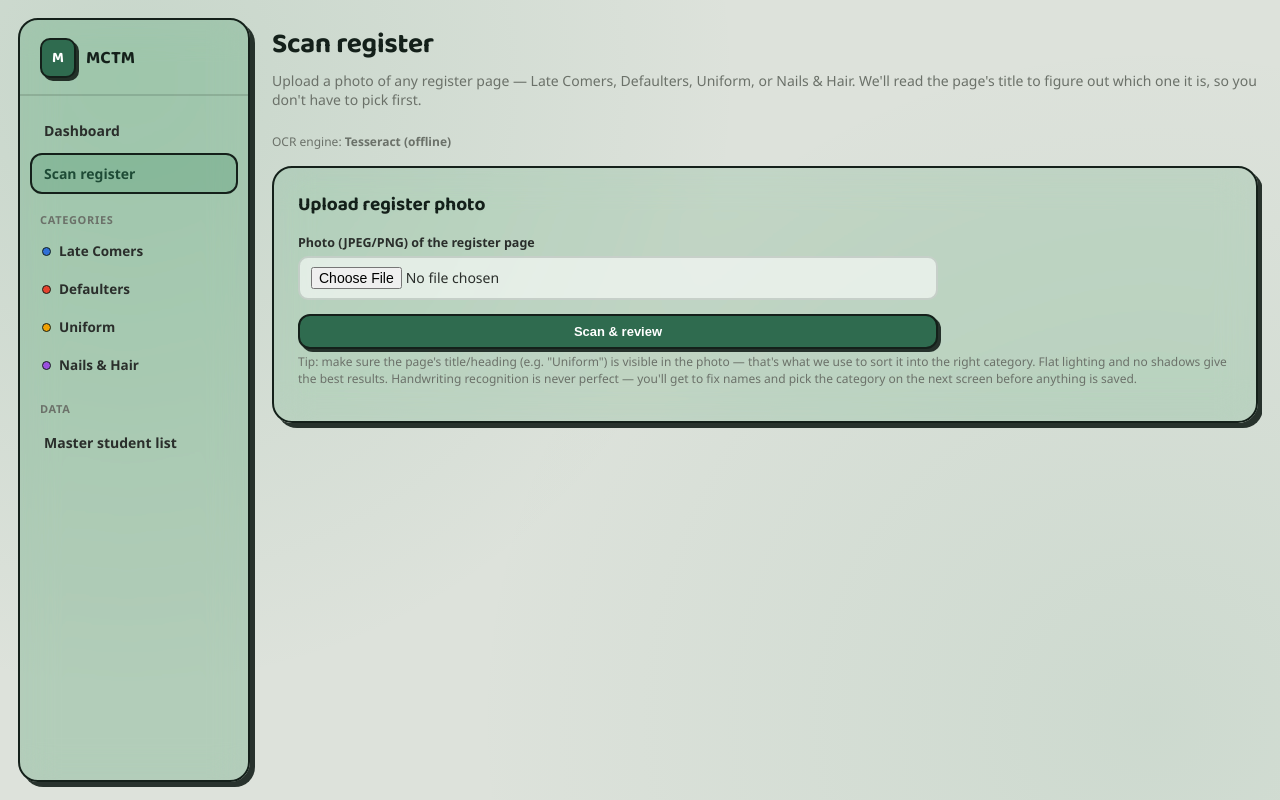
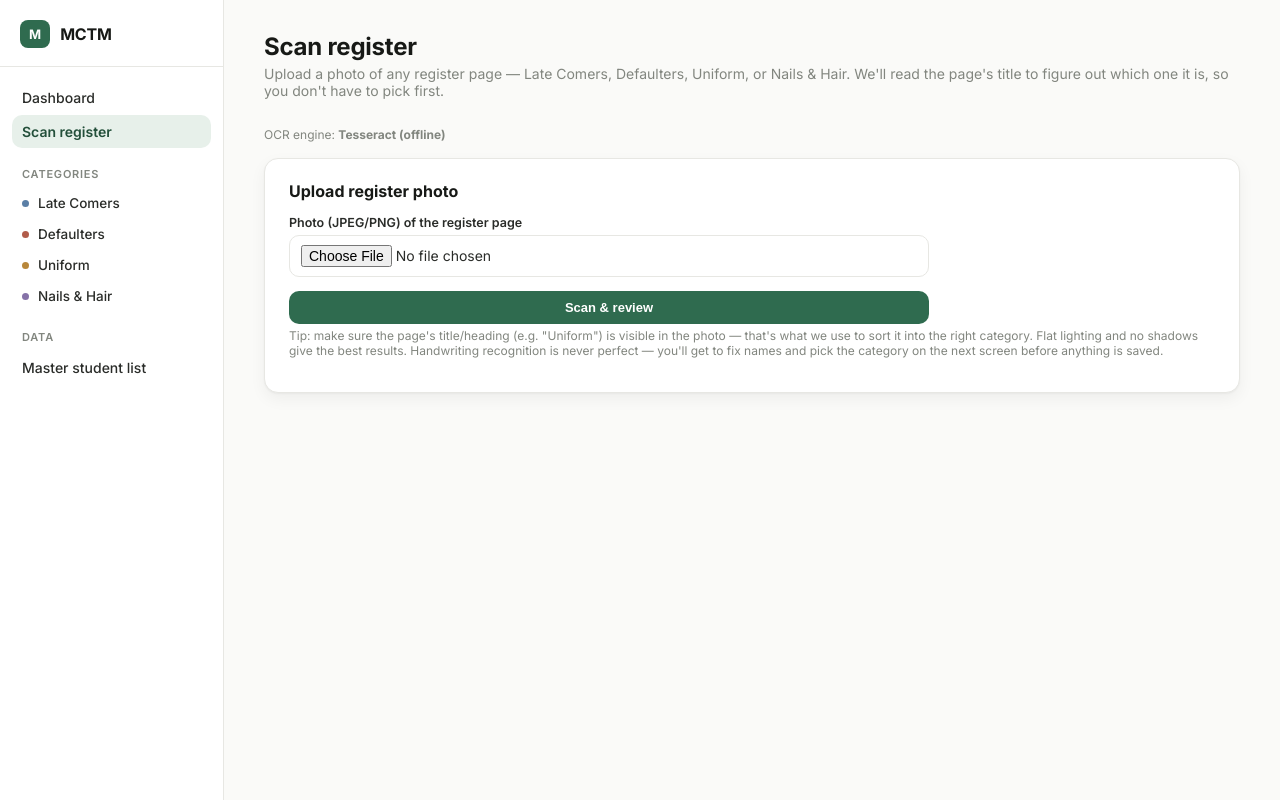
Before and after one commit to ArunAlagappan-2010/SCDT, a Flask app: page /scan in a window 1280 px wide. Run offline with Flask 3, Linux system fonts and the light colour scheme.

Commit message:
Switch from comic/glass styling to a clean minimalist look
Dropped the bold ink borders, flat offset "pop" shadows, backdrop blur,
and playful Baloo 2 display font in favor of a restrained SaaS-dashboard
aesthetic: white cards on an off-white background, thin 1px borders,
soft subtle shadows, and Inter for consistent typography throughout.

Category colors are now muted/desaturated instead of comic-bright, and
category cards get a thin 3px top accent instead of a full colored
outline -- color-coded without shouting. The dark filled column-header
pills became plain uppercase labels with a thin underline, matching the
rest of the app's quieter tone. Gauge chart toned down to match (thinner
stroke, border-color track instead of near-black).

Co-Authored-By: Claude Sonnet 5 <noreply@anthropic.com>

```diff
--- a/app.py
+++ b/app.py
@@ -63,26 +63,26 @@ USING_GEMINI = bool(GEMINI_API_KEY)
 CATEGORIES = {
     "LateComers": {
         "label": "Late Comers",
-        "color": "#2F6FD6",
-        "light": "#DCE7FA",
+        "color": "#5B7FA6",
+        "light": "#EAEFF4",
         "extra_fields": [("Time", "text"), ("Reason", "text")],
     },
     "Defaulters": {
         "label": "Defaulters",
-        "color": "#E4432D",
-        "light": "#FBDEDA",
+        "color": "#B15C4A",
+        "light": "#F5EBE8",
         "extra_fields": [("Reason", "text")],
     },
     "Uniform": {
         "label": "Uniform",
-        "color": "#F0A202",
-        "light": "#FCEBCB",
+        "color": "#B8873A",
+        "light": "#F4EEE3",
         "extra_fields": [("Issue", "text")],
     },
     "NailsHair": {
         "label": "Nails & Hair",
-        "color": "#9B51E0",
-        "light": "#EEE0F9",
+        "color": "#8672A8",
+        "light": "#EFECF4",
         "extra_fields": [("Issue", "text")],
     },
 }
--- a/static/style.css
+++ b/static/style.css
@@ -1,20 +1,17 @@
 :root {
   --green: #2F6B4F;
-  --green-dark: #1E4B36;
-  --green-light: #E1F0E6;
-  --ink: #2A2E2B;
-  --ink-strong: #14201A;
-  --muted: #6B7169;
-  --bg: #DDE2DB;
-  --glass: rgba(63, 143, 99, 0.16);
-  --glass-strong: rgba(63, 143, 99, 0.26);
-  --glass-border: var(--ink-strong);
-  --border: rgba(20, 32, 26, 0.14);
-  --radius: 20px;
-  --blur: blur(18px) saturate(160%);
-  --pop: 5px 5px 0 rgba(20, 32, 26, 0.9);
-  --pop-sm: 3px 3px 0 rgba(20, 32, 26, 0.9);
-  --font-display: "Baloo 2", "Segoe UI", Calibri, Arial, sans-serif;
+  --green-dark: #234F3A;
+  --green-light: #E7F0EA;
+  --ink: #2A2C29;
+  --ink-strong: #171916;
+  --muted: #82867F;
+  --bg: #FAFAF8;
+  --card: #FFFFFF;
+  --border: #E7E7E3;
+  --radius: 14px;
+  --radius-sm: 10px;
+  --shadow: 0 1px 2px rgba(20, 20, 16, 0.04), 0 6px 16px rgba(20, 20, 16, 0.05);
+  --font: "Inter", "Segoe UI", Calibri, Arial, sans-serif;
 }
 
 * { box-sizing: border-box; }
@@ -23,177 +20,160 @@ html, body { height: 100%; }
 
 body {
   margin: 0;
-  font-family: "Segoe UI", Calibri, Arial, sans-serif;
+  font-family: var(--font);
   color: var(--ink);
-  background:
-    radial-gradient(circle at 10% 10%, rgba(63, 143, 99, 0.14), transparent 45%),
-    radial-gradient(circle at 90% 90%, rgba(63, 143, 99, 0.10), transparent 50%),
-    var(--bg);
-  background-attachment: fixed;
+  background: var(--bg);
 }
 
-.shell { display: flex; min-height: 100vh; align-items: stretch; padding: 18px; gap: 18px; }
+.shell { display: flex; min-height: 100vh; align-items: stretch; }
 
 .sidebar {
-  width: 232px;
+  width: 224px;
   flex-shrink: 0;
-  background: var(--glass-strong);
-  backdrop-filter: var(--blur);
-  -webkit-backdrop-filter: var(--blur);
-  border: 2.5px solid var(--glass-border);
-  border-radius: var(--radius);
+  background: var(--card);
+  border-right: 1px solid var(--border);
   color: var(--ink);
-  padding: 18px 0;
+  padding: 20px 0;
   display: flex;
   flex-direction: column;
-  box-shadow: var(--pop);
-  height: calc(100vh - 36px);
+  height: 100vh;
   position: sticky;
-  top: 18px;
+  top: 0;
 }
 
-.brand { display: flex; align-items: center; gap: 10px; padding: 0 20px 16px; border-bottom: 2px solid var(--border); margin-bottom: 14px; }
-.brand-mark { background: var(--green); color: #fff; font-family: var(--font-display); font-weight: 700; font-size: 15px; padding: 6px 10px; border-radius: 10px; border: 2px solid var(--ink-strong); box-shadow: var(--pop-sm); }
-.brand-text { font-family: var(--font-display); font-weight: 700; font-size: 18px; letter-spacing: 0.01em; color: var(--ink-strong); }
+.brand { display: flex; align-items: center; gap: 10px; padding: 0 20px 18px; border-bottom: 1px solid var(--border); margin-bottom: 14px; }
+.brand-mark { background: var(--green); color: #fff; font-weight: 700; font-size: 13px; padding: 6px 9px; border-radius: 8px; }
+.brand-text { font-weight: 700; font-size: 16px; letter-spacing: -0.01em; color: var(--ink-strong); }
 
-nav { display: flex; flex-direction: column; gap: 2px; padding: 0 10px; overflow-y: auto; }
+nav { display: flex; flex-direction: column; gap: 1px; padding: 0 12px; overflow-y: auto; }
 
-.nav-group-label { font-size: 11px; text-transform: uppercase; letter-spacing: 0.06em; color: var(--muted); margin: 16px 10px 4px; font-weight: 700; }
+.nav-group-label { font-size: 11px; text-transform: uppercase; letter-spacing: 0.07em; color: var(--muted); margin: 18px 10px 6px; font-weight: 600; }
 
-.nav-link { color: var(--ink); text-decoration: none; padding: 9px 12px; border-radius: 12px; font-size: 14px; font-weight: 600; transition: background 0.15s ease; border: 2px solid transparent; }
-.nav-link:hover { background: rgba(63,143,99,0.14); }
-.nav-link.active { background: var(--glass-strong); color: var(--green-dark); border-color: var(--ink-strong); }
+.nav-link { color: var(--ink); text-decoration: none; padding: 8px 10px; border-radius: var(--radius-sm); font-size: 14px; font-weight: 500; transition: background 0.15s ease, color 0.15s ease; }
+.nav-link:hover { background: var(--bg); }
+.nav-link.active { background: var(--green-light); color: var(--green-dark); font-weight: 600; }
 .nav-link-accent { color: var(--green-dark); }
-.nav-link-accent:hover { background: rgba(63,143,99,0.14); }
+.nav-link-accent:hover { background: var(--green-light); }
 
-.nav-cat { display: flex; gap: 8px; padding: 6px 10px 6px 12px; border-radius: 12px; align-items: center; }
-.nav-cat-dot { width: 9px; height: 9px; border-radius: 50%; background: var(--cat-color); border: 1.5px solid var(--ink-strong); flex-shrink: 0; }
+.nav-cat { display: flex; gap: 9px; padding: 7px 10px; border-radius: var(--radius-sm); align-items: center; }
+.nav-cat-dot { width: 7px; height: 7px; border-radius: 50%; background: var(--cat-color); flex-shrink: 0; }
 .nav-cat-links { display: flex; flex-direction: column; }
-.nav-cat-title { color: var(--ink); text-decoration: none; font-size: 13.5px; font-weight: 600; padding: 3px 0; }
-.nav-cat-title:hover, .nav-cat-title.active { color: var(--green-dark); font-weight: 700; }
+.nav-cat-title { color: var(--ink); text-decoration: none; font-size: 13.5px; font-weight: 500; }
+.nav-cat-title:hover, .nav-cat-title.active { color: var(--green-dark); font-weight: 600; }
 
-.content { flex: 1; padding: 4px 4px 24px; max-width: 1280px; overflow-x: hidden; }
+.content { flex: 1; padding: 32px 40px; max-width: 1280px; overflow-x: hidden; }
 
 .flash-stack { margin-bottom: 18px; display: flex; flex-direction: column; gap: 8px; }
-.flash { padding: 10px 14px; border-radius: 12px; font-size: 14px; border: 2px solid var(--ink-strong); box-shadow: var(--pop-sm); font-weight: 600; }
-.flash-success { background: rgba(63,143,99,0.28); color: var(--green-dark); }
-.flash-error { background: rgba(196, 90, 60, 0.22); color: #8A3A24; }
+.flash { padding: 10px 14px; border-radius: var(--radius-sm); font-size: 14px; border: 1px solid var(--border); font-weight: 500; }
+.flash-success { background: var(--green-light); color: var(--green-dark); border-color: rgba(47,107,79,0.2); }
+.flash-error { background: #F7ECEA; color: #8A3E2C; border-color: rgba(138,62,44,0.2); }
 
-h1 { font-family: var(--font-display); font-size: 28px; margin: 0 0 4px; color: var(--ink-strong); letter-spacing: -0.01em; }
-.subtitle { color: var(--muted); font-size: 14px; margin: 0 0 24px; }
+h1 { font-size: 24px; font-weight: 700; margin: 0 0 4px; color: var(--ink-strong); letter-spacing: -0.01em; }
+.subtitle { color: var(--muted); font-size: 14px; margin: 0 0 28px; }
 
 .kpi-actions { display: flex; gap: 8px; margin-top: 12px; }
 
-.btn { display: inline-block; padding: 8px 16px; border-radius: 12px; font-size: 13px; text-decoration: none; font-weight: 700; border: 2px solid var(--ink-strong); cursor: pointer; transition: transform 0.08s ease; box-shadow: var(--pop-sm); }
-.btn:active { transform: translate(2px, 2px); box-shadow: 1px 1px 0 rgba(20,32,26,0.9); }
+.btn { display: inline-block; padding: 8px 14px; border-radius: var(--radius-sm); font-size: 13px; text-decoration: none; font-weight: 600; border: 1px solid transparent; cursor: pointer; transition: background 0.15s ease, border-color 0.15s ease; }
 .btn-primary { background: var(--green); color: #fff; }
 .btn-primary:hover { background: var(--green-dark); }
-.btn-outline { background: rgba(255,255,255,0.5); backdrop-filter: var(--blur); -webkit-backdrop-filter: var(--blur); color: var(--ink); }
-.btn-outline:hover { background: var(--glass); color: var(--green-dark); }
+.btn-outline { background: #fff; border-color: var(--border); color: var(--ink); }
+.btn-outline:hover { border-color: var(--green); color: var(--green-dark); }
 .btn-cat { color: #fff; }
 
 .panel {
-  background: var(--glass); backdrop-filter: var(--blur); -webkit-backdrop-filter: var(--blur);
-  border: 2.5px solid var(--glass-border); border-radius: var(--radius); padding: 22px 24px; margin-bottom: 22px;
-  box-shadow: var(--pop);
+  background: var(--card); border: 1px solid var(--border); border-radius: var(--radius);
+  padding: 22px 24px; margin-bottom: 20px; box-shadow: var(--shadow);
 }
-.panel h2 { font-family: var(--font-display); margin: 0 0 14px; font-size: 19px; color: var(--ink-strong); display: flex; justify-content: space-between; align-items: center; }
+.panel h2 { margin: 0 0 14px; font-size: 16px; font-weight: 700; color: var(--ink-strong); display: flex; justify-content: space-between; align-items: center; }
 
 .bar-row { display: grid; grid-template-columns: 130px 1fr 40px; align-items: center; gap: 10px; margin-bottom: 10px; font-size: 13px; }
-.bar-track { background: rgba(255,255,255,0.5); border: 2px solid var(--ink-strong); border-radius: 8px; height: 14px; overflow: hidden; }
-.bar-fill { height: 100%; }
+.bar-track { background: var(--bg); border: 1px solid var(--border); border-radius: 6px; height: 10px; overflow: hidden; }
+.bar-fill { height: 100%; border-radius: 6px; }
 
 table { width: 100%; border-collapse: collapse; font-size: 13.5px; }
-th, td { text-align: left; padding: 8px 10px; border-bottom: 1.5px solid var(--border); }
-th { color: var(--muted); font-weight: 700; font-size: 12px; text-transform: uppercase; letter-spacing: 0.03em; }
-tr:hover td { background: rgba(63,143,99,0.08); }
+th, td { text-align: left; padding: 9px 10px; border-bottom: 1px solid var(--border); }
+th { color: var(--muted); font-weight: 600; font-size: 11.5px; text-transform: uppercase; letter-spacing: 0.04em; }
+tr:hover td { background: var(--bg); }
 
-.tag { display: inline-block; padding: 2px 8px; border-radius: 12px; font-size: 11px; font-weight: 700; border: 1.5px solid currentColor; }
+.tag { display: inline-block; padding: 2px 9px; border-radius: 20px; font-size: 11px; font-weight: 600; }
 
 .form-grid { display: grid; grid-template-columns: repeat(2, 1fr); gap: 14px; max-width: 640px; }
 .form-grid.full { grid-template-columns: 1fr; }
 .field { display: flex; flex-direction: column; gap: 5px; }
 .field.span2 { grid-column: 1 / -1; }
-label { font-size: 12.5px; font-weight: 700; color: var(--ink); }
+label { font-size: 12.5px; font-weight: 600; color: var(--ink); }
 input[type=text], input[type=date], input[type=file], select, textarea {
-  padding: 9px 11px; border: 2px solid var(--border); border-radius: 10px; font-size: 14px; font-family: inherit;
-  background: rgba(255,255,255,0.6); color: var(--ink);
+  padding: 9px 11px; border: 1px solid var(--border); border-radius: var(--radius-sm); font-size: 14px; font-family: inherit;
+  background: #fff; color: var(--ink);
 }
-input[type=text]:focus, select:focus, textarea:focus { outline: none; border-color: var(--green); background: rgba(255,255,255,0.9); }
+input[type=text]:focus, select:focus, textarea:focus { outline: none; border-color: var(--green); box-shadow: 0 0 0 3px rgba(47,107,79,0.1); }
 textarea { resize: vertical; min-height: 60px; }
 
 .autocomplete-wrap { position: relative; }
 .autocomplete-list {
   position: absolute; z-index: 20; top: 100%; left: 0; right: 0; margin-top: 4px; max-height: 220px; overflow-y: auto; display: none;
-  background: rgba(255,255,255,0.9); backdrop-filter: var(--blur); -webkit-backdrop-filter: var(--blur);
-  border: 2px solid var(--ink-strong); border-radius: 12px; box-shadow: var(--pop-sm);
+  background: #fff; border: 1px solid var(--border); border-radius: var(--radius-sm); box-shadow: var(--shadow);
 }
 .autocomplete-list.open { display: block; }
 .autocomplete-item { padding: 8px 12px; cursor: pointer; font-size: 13.5px; }
 .autocomplete-item:hover, .autocomplete-item.active { background: var(--green-light); }
 .autocomplete-item .meta { color: var(--muted); font-size: 11.5px; }
 
-.tabs { display: flex; gap: 4px; margin-bottom: 20px; }
-.tabs a { padding: 8px 16px; border-radius: 12px 12px 0 0; text-decoration: none; color: var(--muted); font-size: 13.5px; font-weight: 700; border: 2px solid transparent; }
-.tabs a.active { color: var(--green-dark); background: var(--glass-strong); border-color: var(--ink-strong); border-bottom-color: transparent; }
+.tabs { display: flex; gap: 4px; margin-bottom: 20px; border-bottom: 1px solid var(--border); }
+.tabs a { padding: 8px 4px; margin-right: 20px; text-decoration: none; color: var(--muted); font-size: 13.5px; font-weight: 600; border-bottom: 2px solid transparent; }
+.tabs a.active { color: var(--green-dark); border-bottom-color: var(--green); }
 
 .review-table td { vertical-align: top; }
 .review-table input[type=text] { width: 100%; }
-.raw-text { font-family: Consolas, monospace; font-size: 12px; color: var(--muted); background: rgba(255,255,255,0.5); padding: 4px 6px; border-radius: 6px; }
+.raw-text { font-family: Consolas, monospace; font-size: 12px; color: var(--muted); background: var(--bg); padding: 4px 6px; border-radius: 5px; }
 .small-note { font-size: 12px; color: var(--muted); margin-top: 4px; }
-.warn-box { background: rgba(230, 170, 100, 0.35); color: #6B4413; padding: 12px 14px; border-radius: 12px; font-size: 13.5px; margin-bottom: 16px; border: 2px solid var(--ink-strong); font-weight: 600; }
-.notice-box { background: rgba(63,143,99,0.22); color: var(--green-dark); padding: 12px 14px; border-radius: 12px; font-size: 13.5px; margin-bottom: 16px; border: 2px solid var(--ink-strong); font-weight: 600; }
+.warn-box { background: #FBF1E4; color: #7A5423; padding: 12px 14px; border-radius: var(--radius-sm); font-size: 13.5px; margin-bottom: 16px; border: 1px solid rgba(122,84,35,0.15); }
+.notice-box { background: var(--green-light); color: var(--green-dark); padding: 12px 14px; border-radius: var(--radius-sm); font-size: 13.5px; margin-bottom: 16px; border: 1px solid rgba(47,107,79,0.15); }
 
 .pill-checkbox { display: flex; align-items: center; gap: 6px; }
 
 .category-picker { display: flex; flex-wrap: wrap; gap: 8px; }
 .category-pill {
-  padding: 8px 16px; border-radius: 20px; border: 2px solid var(--ink-strong);
-  background: rgba(255,255,255,0.55); color: var(--ink); font-size: 13.5px; font-weight: 700; cursor: pointer;
+  padding: 7px 15px; border-radius: 20px; border: 1px solid var(--border);
+  background: #fff; color: var(--ink); font-size: 13.5px; font-weight: 600; cursor: pointer;
   transition: all 0.12s ease;
 }
-.category-pill:hover { background: var(--glass); }
-.category-pill.selected { background: var(--cat-color); color: #fff; box-shadow: var(--pop-sm); }
+.category-pill:hover { border-color: var(--cat-color); }
+.category-pill.selected { background: var(--cat-color); border-color: var(--cat-color); color: #fff; }
 
 /* --- Bento grid dashboard layout --- */
-.bento-grid { display: flex; gap: 18px; align-items: flex-start; margin-bottom: 4px; }
+.bento-grid { display: flex; gap: 20px; align-items: flex-start; margin-bottom: 4px; }
 .bento-col { flex: 1; min-width: 0; display: flex; flex-direction: column; gap: 16px; }
 .bento-col-header {
-  font-family: var(--font-display); font-weight: 700; font-size: 14px; color: #fff;
-  background: var(--ink-strong); padding: 10px 16px; border-radius: 14px;
-  border: 2px solid var(--ink-strong); box-shadow: var(--pop-sm);
+  font-weight: 700; font-size: 12px; color: var(--muted);
+  text-transform: uppercase; letter-spacing: 0.07em;
+  padding-bottom: 8px; border-bottom: 1px solid var(--border);
 }
 .bento-card {
-  background: var(--glass); backdrop-filter: var(--blur); -webkit-backdrop-filter: var(--blur);
-  border: 2.5px solid var(--glass-border); border-radius: var(--radius); padding: 18px 20px;
-  box-shadow: var(--pop);
+  background: var(--card); border: 1px solid var(--border); border-radius: var(--radius);
+  padding: 18px 20px; box-shadow: var(--shadow);
 }
-.bento-card h3 { font-family: var(--font-display); margin: 0 0 4px; font-size: 13px; color: var(--muted); font-weight: 700; text-transform: uppercase; letter-spacing: 0.03em; }
-.bento-number { font-family: var(--font-display); font-size: 34px; font-weight: 700; color: var(--ink-strong); line-height: 1.1; }
-.bento-number--md { font-size: 26px; }
-.bento-number--sm { font-size: 21px; }
-.bento-number .unit { font-size: 18px; }
+.bento-card--accent { border-top: 3px solid var(--cat-color); }
+.bento-card h3 { margin: 0 0 4px; font-size: 12px; color: var(--muted); font-weight: 600; text-transform: uppercase; letter-spacing: 0.04em; }
+.bento-number { font-size: 32px; font-weight: 700; color: var(--ink-strong); line-height: 1.1; letter-spacing: -0.01em; }
+.bento-number--md { font-size: 24px; }
+.bento-number--sm { font-size: 19px; }
+.bento-number .unit { font-size: 17px; }
 
-/* Sub-grid: pack related cards into a tight 2-col grid instead of one long
-   stack, so columns of uneven card-count still read as organized rows. */
-/* min-width: 0 is required on both the grid and its items -- otherwise a
-   1fr track refuses to shrink below its content's min-content width (e.g.
-   unwrapped button text), and the whole grid silently overflows its column
-   instead of respecting the 1fr split. */
 .bento-subgrid { display: grid; grid-template-columns: 1fr 1fr; gap: 16px; min-width: 0; }
 .bento-subgrid .bento-card { padding: 16px 18px; min-width: 0; }
 @media (max-width: 640px) { .bento-subgrid { grid-template-columns: 1fr; } }
 .bento-sub { font-size: 12.5px; color: var(--muted); margin-top: 2px; }
-.bento-delta { display: inline-flex; align-items: center; gap: 3px; font-size: 12.5px; font-weight: 700; margin-top: 6px; }
+.bento-delta { display: inline-flex; align-items: center; gap: 3px; font-size: 12.5px; font-weight: 600; margin-top: 6px; }
 .bento-delta.up { color: var(--green-dark); }
-.bento-delta.down { color: #8A3A24; }
+.bento-delta.down { color: #8A3E2C; }
 
 .bento-line-chart { margin-top: 10px; }
-.bento-mini-bars { display: flex; align-items: flex-end; gap: 2px; height: 40px; margin-top: 10px; }
-.bento-mini-bars .bar { flex: 1; background: var(--green); border-radius: 2px 2px 0 0; border: 1px solid var(--ink-strong); min-height: 2px; }
+.bento-mini-bars { display: flex; align-items: flex-end; gap: 3px; height: 40px; margin-top: 10px; }
+.bento-mini-bars .bar { flex: 1; background: var(--cat-color, var(--green)); border-radius: 2px 2px 0 0; opacity: 0.85; min-height: 2px; }
 
-.bento-list-row { display: flex; justify-content: space-between; align-items: center; padding: 7px 0; border-bottom: 1.5px solid var(--border); font-size: 13px; }
+.bento-list-row { display: flex; justify-content: space-between; align-items: center; padding: 7px 0; border-bottom: 1px solid var(--border); font-size: 13px; }
 .bento-list-row:last-child { border-bottom: none; }
-.bento-list-row .val { font-weight: 700; color: var(--ink-strong); }
+.bento-list-row .val { font-weight: 600; color: var(--ink-strong); }
 
 @media (max-width: 980px) { .bento-grid { flex-direction: column; } }
--- a/templates/base.html
+++ b/templates/base.html
@@ -6,7 +6,7 @@
 <title>{% block title %}Dashboard{% endblock %} - MCTM</title>
 <link rel="preconnect" href="https://fonts.googleapis.com">
 <link rel="preconnect" href="https://fonts.gstatic.com" crossorigin>
-<link href="https://fonts.googleapis.com/css2?family=Baloo+2:wght@500;600;700;800&display=swap" rel="stylesheet">
+<link href="https://fonts.googleapis.com/css2?family=Inter:wght@400;500;600;700&display=swap" rel="stylesheet">
 <link rel="stylesheet" href="{{ url_for('static', filename='style.css') }}">
 </head>
 <body>
```
Also changed, not shown: templates/dashboard.html (+5 -5 lines).
